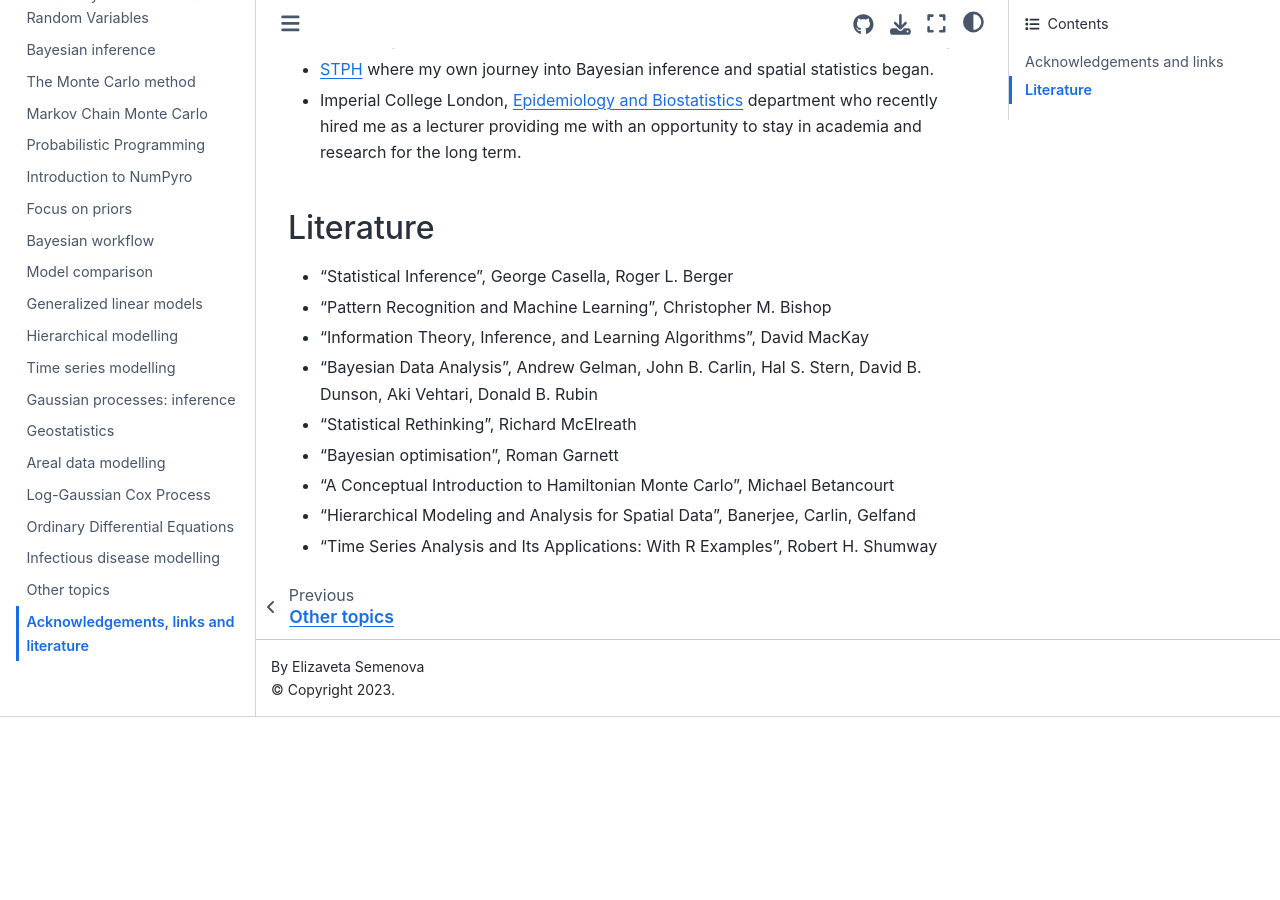
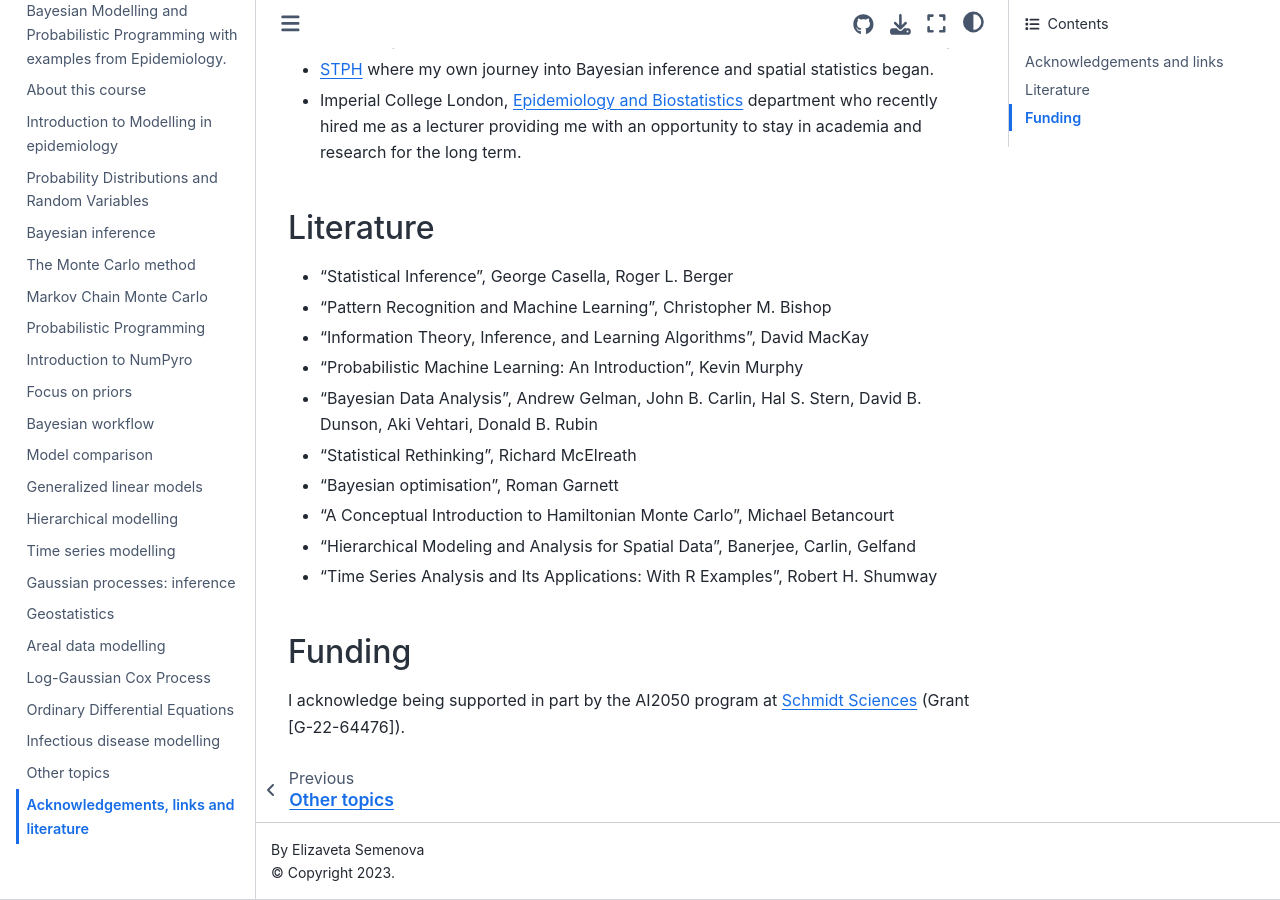
Before and after one commit to elizavetasemenova/prob-epi, a Jupyter Book: the page built from 999_acknowledgements.md, in a window 1280 px wide and 900 px high, scrolled down 970 px. Built offline with Jupyter Book 1.0.4 settings and Sphinx 7.4.7 and the Sphinx Book theme 1.1.4, drawn with Linux system fonts in a browser that asks for light colours; pages that are not in the unit, such as notebooks, are missing from menus; before the commit the page ends 1687 px from its top, so only the background shows below that.

Commit message:
add funding

```diff
--- a/999_acknowledgements.md
+++ b/999_acknowledgements.md
@@ -17,14 +17,18 @@
 - [STPH](https://www.swisstph.ch/en/) where my own journey into Bayesian inference and spatial statistics began.
 - Imperial College London, [Epidemiology and Biostatistics](https://www.imperial.ac.uk/school-public-health/epidemiology-and-biostatistics/) department who recently hired me as a lecturer providing me with an opportunity to stay in academia and research for the long term.
 
-
 ## Literature
 - "Statistical Inference", George Casella, Roger L. Berger
 - "Pattern Recognition and Machine Learning", Christopher M. Bishop
 - "Information Theory, Inference, and Learning Algorithms", David MacKay
+- "Probabilistic Machine Learning: An Introduction", Kevin Murphy
 - "Bayesian Data Analysis", Andrew Gelman, John B. Carlin, Hal S. Stern, David B. Dunson, Aki Vehtari, Donald B. Rubin
 - "Statistical Rethinking", Richard McElreath
 - "Bayesian optimisation", Roman Garnett
 - "A Conceptual Introduction to Hamiltonian Monte Carlo", Michael Betancourt
 - "Hierarchical Modeling and Analysis for Spatial Data", Banerjee, Carlin, Gelfand
 - "Time Series Analysis and Its Applications: With R Examples", Robert H. Shumway
+
+## Funding
+
+I acknowledge being supported in part by the AI2050 program at [Schmidt Sciences](https://ai2050.schmidtsciences.org/fellows/) (Grant [G-22-64476]).
```
